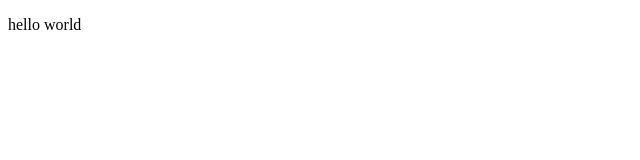
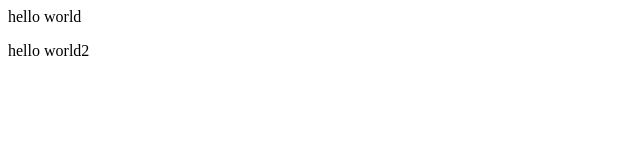
Before and after one commit to bananaman2523/CAMT-S2023-652110294, a plain HTML site: page index.html in a window 1280 px wide. Shown: the whole page, without its empty margins (0-640 px from the left). Drawn offline with Linux system fonts and the light colour scheme.

Commit message:
https://github.com/bananaman2523/CAMT-S2023-652110294.git

```diff
--- a/index.html
+++ b/index.html
@@ -1,9 +1,9 @@
-<!DOCTYPE html>
-<html lang="en">
-<head>
-
-</head>
-<body>
-    <p>hello world</p>
-</body>
+<html>
+    <head>
+        <title>652110294</title>
+    </head>
+    <body>
+        <p>hello world</p>
+        <p>hello world2</p>
+    </body>
 </html>
```
